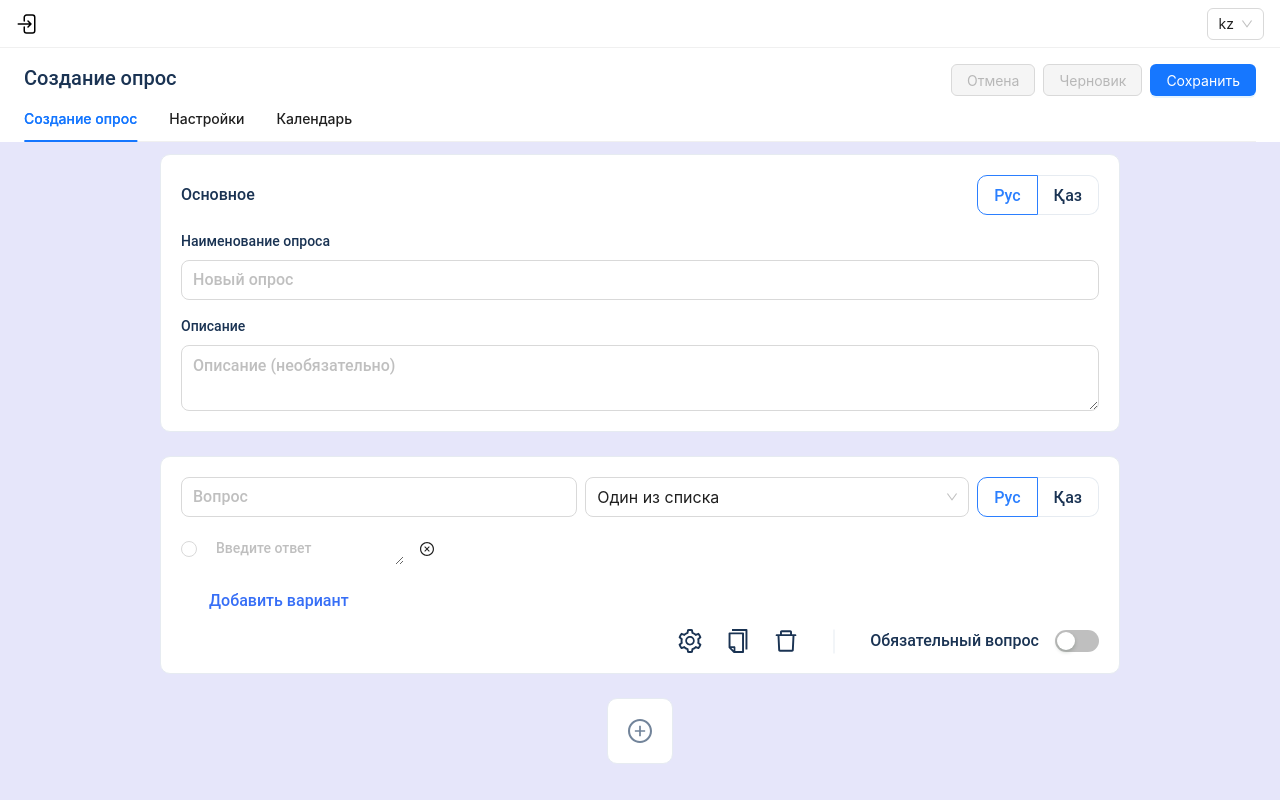
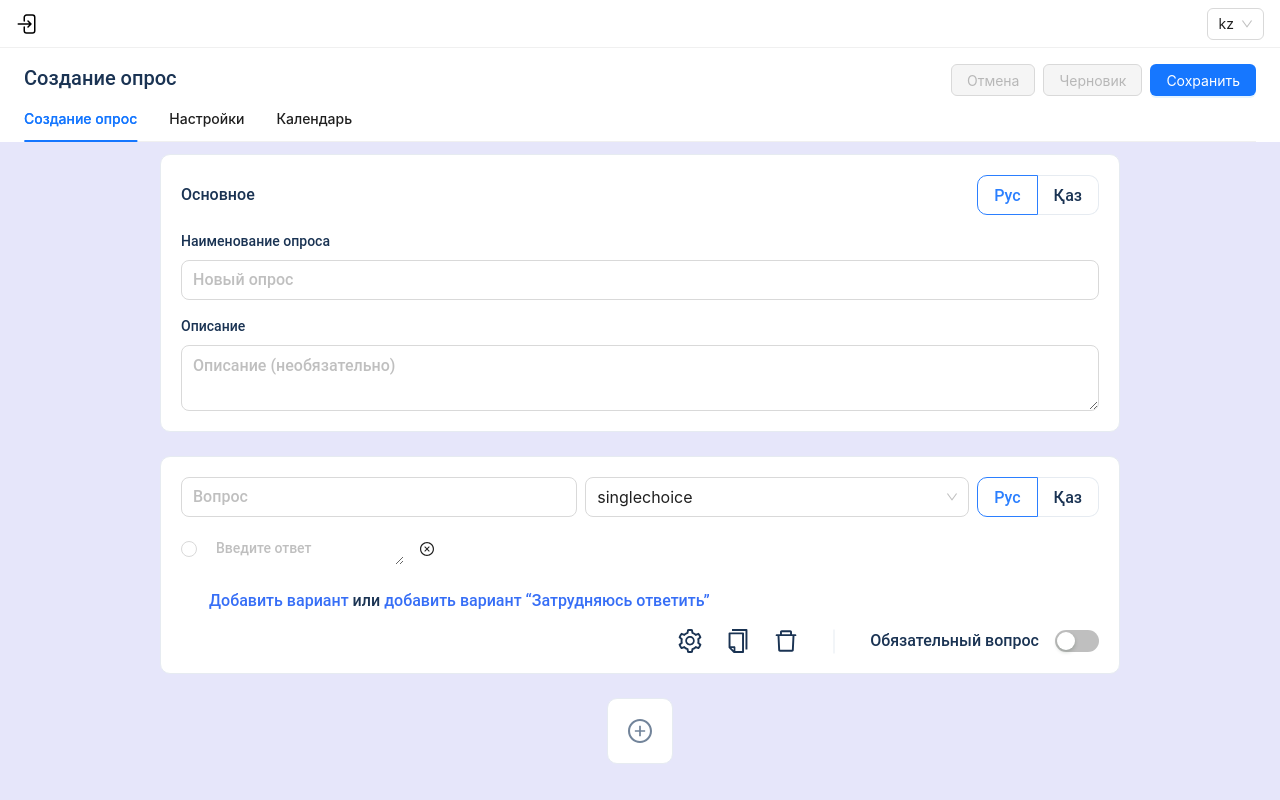
Before and after one commit to asianshark/surveys, a React (Vite) app: page /surveys2 in a window 1280 px wide. Built offline with nearby package versions, Linux system fonts and the light colour scheme.

Commit message:
add localisation in create question component

```diff
--- a/src/shared/create-survey/CreateSurveyQuestionRadioCheckbox.tsx
+++ b/src/shared/create-survey/CreateSurveyQuestionRadioCheckbox.tsx
@@ -52,9 +52,9 @@ const CreateSurveyQuestionRadioCheckbox = ({ setSelectedAns, answersP, lang, sur
             setSelectedAns(selectedIndexes)
     }
 
-    const addVariant = () => {
+    const addVariant = (empty: boolean) => {
         setKeys(keys + 1)
-        setAnswers((prev) => [...prev, { nameRu: "", nameKz: "", correct: false, key: keys }]);
+        setAnswers((prev) => [...prev, { nameRu: empty ? '' : 'Затрудняюсь ответить', nameKz: empty ? '' : 'Маған жауап беру қиын', correct: false, key: keys }]);
     }
     const changeInput = (value: string, key: number) => {
         setAnswers((prev) => {
@@ -124,7 +124,11 @@ const CreateSurveyQuestionRadioCheckbox = ({ setSelectedAns, answersP, lang, sur
                     }))} />
             }
             <div className={surveyType !== 'create' ? 'hidden' : 'pl-7 pt-2'}>
-                <a onClick={addVariant} className="text-[#366EF6] cursor-pointer">Добавить вариант</a>
+                {lang === "Рус" ?
+                    <a><a onClick={() => addVariant(true)} className="text-[#366EF6] cursor-pointer">Добавить вариант</a>  или  <a className="text-[#366EF6] cursor-pointer" onClick={() => addVariant(false)}>добавить вариант “Затрудняюсь ответить”</a></a>
+                    :
+                    <a><a onClick={() => addVariant(true)} className="text-[#366EF6] cursor-pointer">Вариант қосу</a>  немесе  <a className="text-[#366EF6] cursor-pointer" onClick={() => addVariant(false)}>«Маған жауап беру қиын» вариантын қосу</a></a>
+                }
             </div>
         </>
     )
--- a/src/widgets/create-survey/CreateSurveyQuestion.tsx
+++ b/src/widgets/create-survey/CreateSurveyQuestion.tsx
@@ -19,22 +19,27 @@ const CreateSurveyQuestion = ({ multilang, type, questionP, setQuestionP, delete
     };
     const options = [
         {
-            label: 'Текст',
+            labelRu: 'Текст',
+            labelKz: 'Мәтін',
             value: 'text'
         },
         {
-            label: "Один из списка",
+            labelRu: "Один из списка",
+            labelKz: "Тізімнен біреу",
             value: 'singlechoice'
         },
         {
-            label: "Несколько из списка",
+            labelRu: "Несколько из списка",
+            labelKz: "Тізімнен бірнешеу",
             value: "multiplechoices"
         },
         {
-            label: 'Шкала',
+            labelRu: 'Шкала',
+            labelKz: "Шкала",
             value: "scale"
         }
     ]
+
     useEffect(() => {
         if (setQuestionP)
             setQuestionP({ multipleAns: questionType === 'multiplechoices', required: isRequired, nameRu: question?.nameRu, nameKz: question?.nameKz, active: true, answers: answers })
@@ -63,8 +68,8 @@ const CreateSurveyQuestion = ({ multilang, type, questionP, setQuestionP, delete
                         options={options}
                         optionRender={(option) => (
                             <Space>
-                                <span role="img" aria-label={option.data.label}>
-                                    {option.data.label}
+                                <span role="img" aria-label={lang === "Рус" ? option.data.labelRu : option.data.labelKz}>
+                                    {lang === "Рус" ? option.data.labelRu : option.data.labelKz}
                                 </span>
                             </Space>
                         )}
@@ -90,7 +95,7 @@ const CreateSurveyQuestion = ({ multilang, type, questionP, setQuestionP, delete
                             <hr className="w-[24px] text-[#E6EBF1] rotate-90" />
                             <div className="flex items-center gap-4">
                                 <div>
-                                    Обязательный вопрос
+                                    {lang === "Рус" ? 'Обязательный вопрос' : 'Міндетті сұрақ'}
                                 </div>
                                 <Switch onChange={e => setIsRequired(e)} />
                             </div>
```
